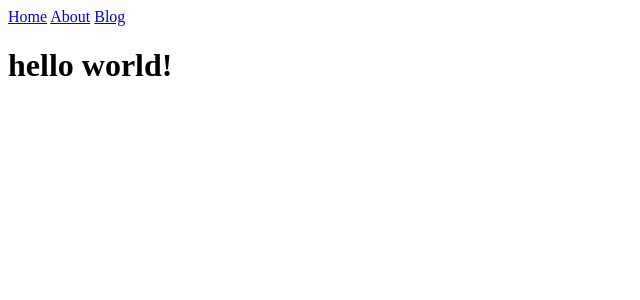
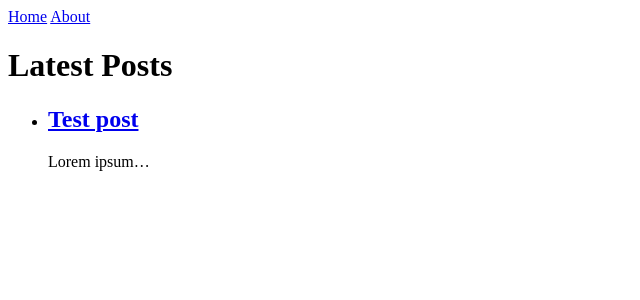
Before and after one commit to gasiordev/gasiordev.github.io, a Jekyll site: the page built from index.html, in a window 1280 px wide. Shown: the top 300 px of the page, without its empty margins (0-640 px from the left). Built offline with Jekyll 4.4.1, drawn with Linux system fonts in a browser that asks for light colours.

Commit message:
WIP Remove Blog section

```diff
--- a/_includes/navigation.html
+++ b/_includes/navigation.html
@@ -1,5 +1,4 @@
 <nav>
   <a href="/">Home</a>
   <a href="/about.html">About</a>
-  <a href="/blog.html">Blog</a>
 </nav>
--- a/index.html
+++ b/index.html
@@ -2,4 +2,13 @@
 layout: default
 title: Home
 ---
-<h1>{{ "Hello World!" | downcase }}</h1>
+<h1>Latest Posts</h1>
+
+<ul>
+  {% for post in site.posts %}
+    <li>
+      <h2><a href="{{ post.url }}">{{ post.title }}</a></h2>
+      <p>{{ post.excerpt }}</p>
+    </li>
+  {% endfor %}
+</ul>
```
